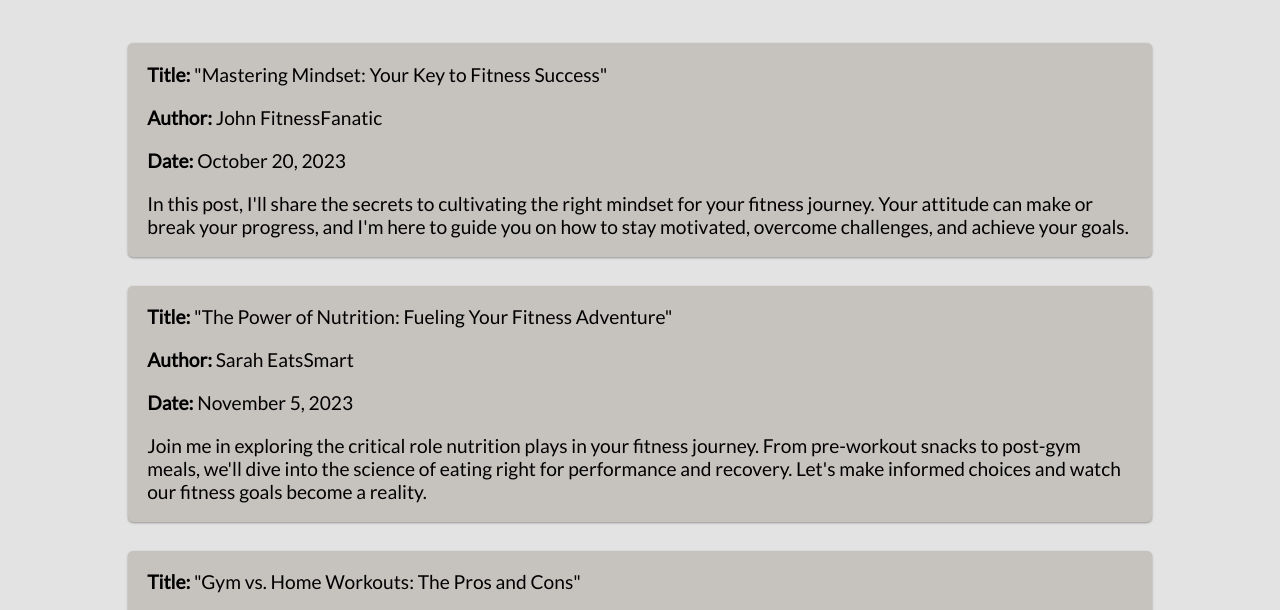
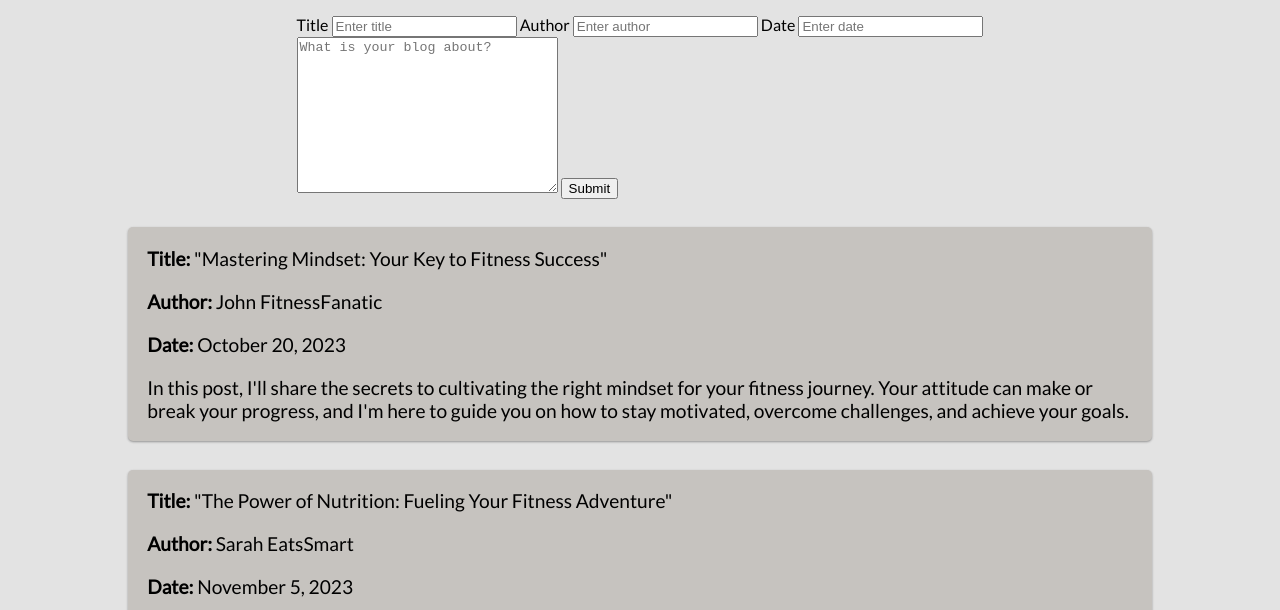
Before and after one commit to baldx/blogg, a plain HTML site: page blogs.html in a window 1280 px wide. Shown: the part 166-776 px from the top of the page. Drawn offline with Linux system fonts and the light colour scheme.

Commit message:
layout blog

```diff
--- a/blogs.html
+++ b/blogs.html
@@ -22,6 +22,27 @@
     <div class="blog-main"> <!--Blog main container-->
         <div class="title">Blog post</div>
 
+        <form>
+            <div class="top-input">
+                <label for="title">
+                    Title
+                    <input type="text" name="title" id="title" placeholder="Enter title">
+                </label>
+                <label for="author">
+                    Author
+                    <input type="text" name="author" id="author" placeholder="Enter author">
+                </label>
+                <label for="date">
+                    Date
+                    <input type="datetime" name="date" id="date" placeholder="Enter date">
+                </label>
+            </div>
+
+            <textarea name="description" id="description" cols="30" rows="10" placeholder="What is your blog about?"></textarea>
+
+            <button type="submit" id="submit">Submit</button>
+        </form>
+
         <div class="card-container"> <!--Container for each block of blog-->
             <div class="card">
                 <div class="card-title"><b>Title: </b>"Mastering Mindset: Your Key to Fitness Success"</div>
@@ -45,7 +66,7 @@
             <div class="card">
                 <div class="card-title"><b>Title: </b>"Gym vs. Home Workouts: The Pros and Cons"</div>
                 <div class="author"><b>Author: </b>Alex FitAnywhere</div>
-                <div class="date"><b>Date: </b></div>
+                <div class="date"><b>Date: </b> September 21, 2023</div>
                 <div class="text">In this post, we'll weigh the pros and cons of working out at the gym
                     versus exercising at home. Discover which option suits your lifestyle, goals, and
                     preferences, so you can make the most of your fitness routine.
```
